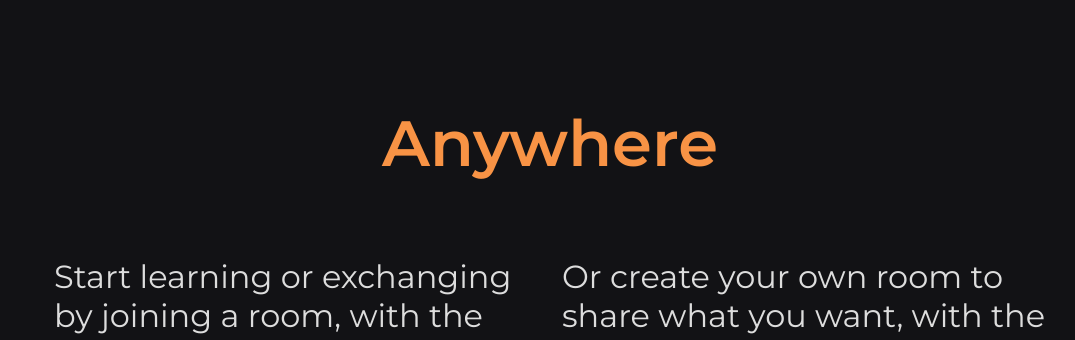
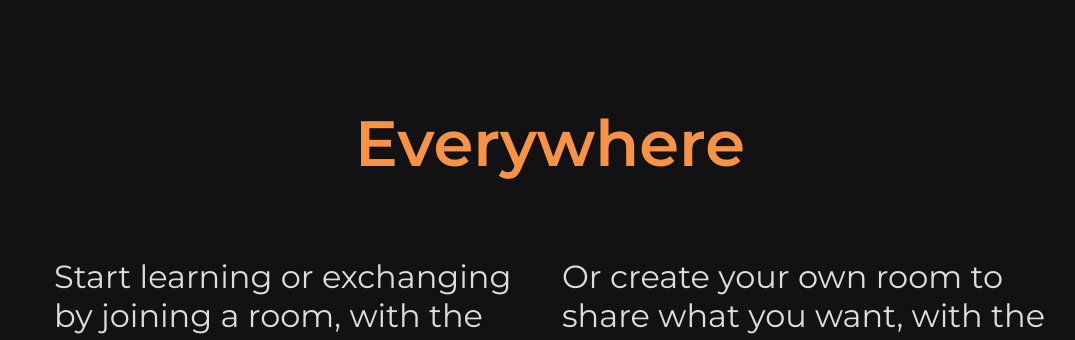
Before and after one commit to arthaud-proust/dev.arthaud.share, a website: page resources/views/index.html in a window 1280 px wide. Shown: the part 829-1169 px from the top of the page, without its empty margins (90-1165 px from the left). Drawn offline with Linux system fonts and the light colour scheme.

Commit message:
Change title

```diff
--- a/resources/views/index.html
+++ b/resources/views/index.html
@@ -19,7 +19,7 @@
 
         <div class="container index">
 
-            <h1>Anywhere</h1>
+            <h1>Everywhere</h1>
 
 
             <div class="hero min">
```
